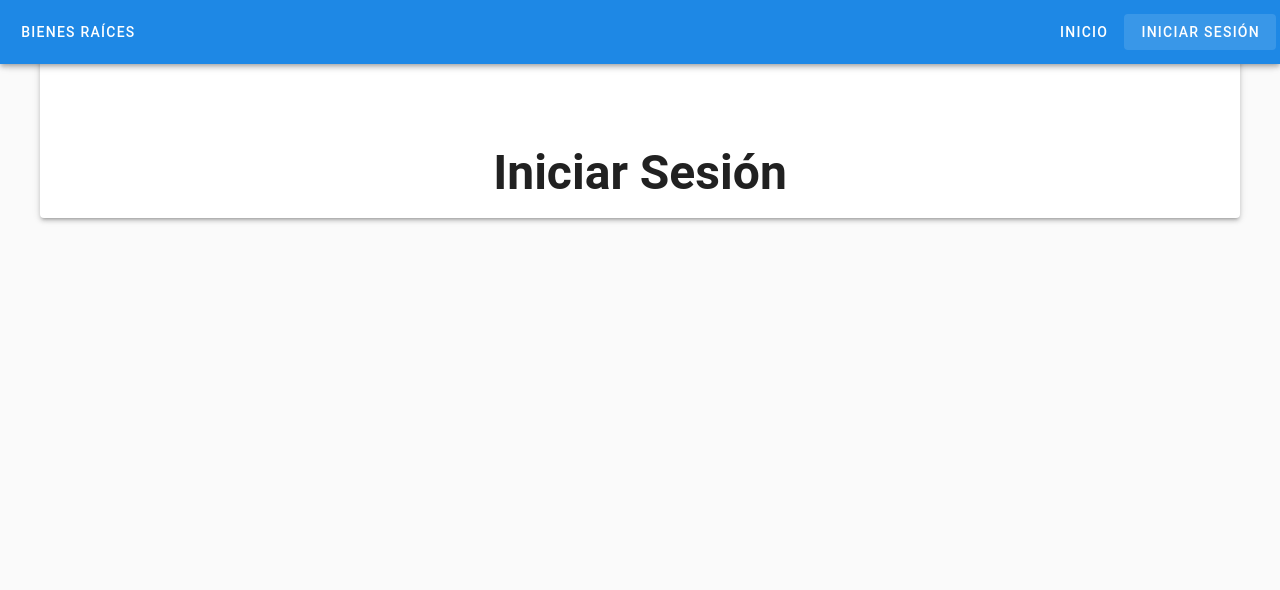
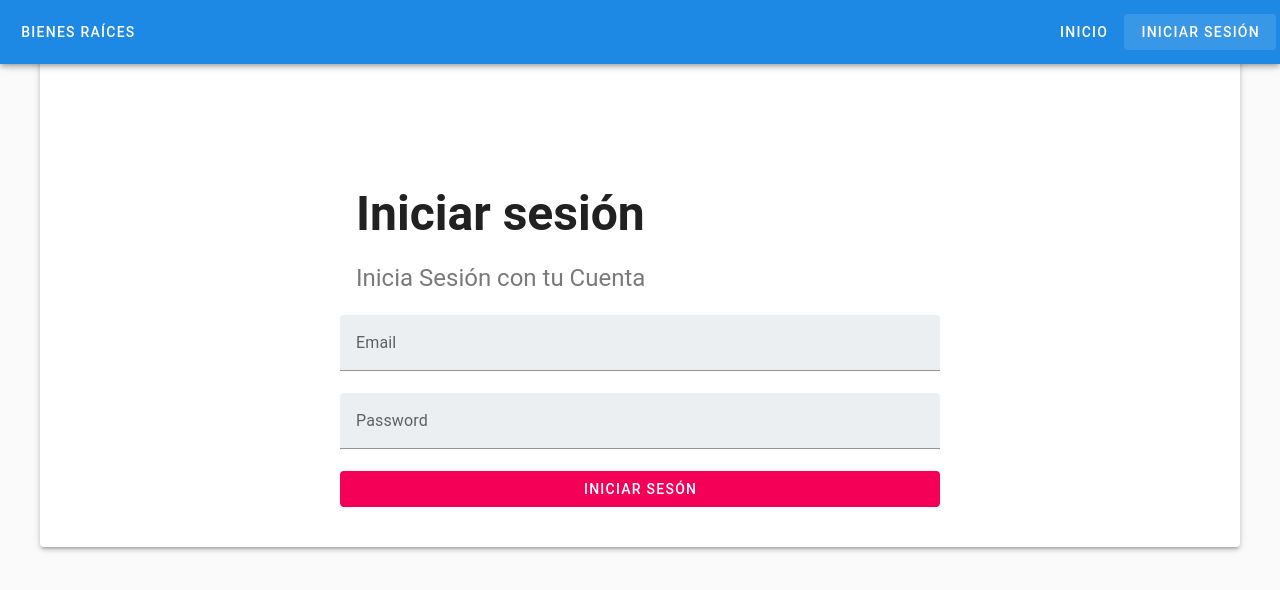
Before and after one commit to FrancoSilva77/Bienes-Raices-Vue, a Vue app: page /login in a window 1280 px wide. Shown: the top 590 px of the page. Built offline with nearby package versions, Linux system fonts and the light colour scheme.

Commit message:
Design Login add

```diff
--- a/src/views/LoginView.vue
+++ b/src/views/LoginView.vue
@@ -1,5 +1,14 @@
 <script setup></script>
 
 <template>
-    <h1 class="text-center text-h3 font-weight-bold my-5">Iniciar Sesión</h1>
+  <v-card flat max-width="600" class="mx-auto my-10">
+    <v-card-title class="text-h3 font-weight-bold" tag="h3">Iniciar sesión</v-card-title>
+    <v-card-subtitle class="text-h5">Inicia Sesión con tu Cuenta</v-card-subtitle>
+    <v-form class="mt-5">
+      <v-text-field type="email" label="Email" bg-color="blue-grey-lighten-5" />
+      <v-text-field type="password" label="Password" bg-color="blue-grey-lighten-5" />
+
+      <v-btn block color="pink-accent-3">Iniciar Sesón</v-btn>
+    </v-form>
+  </v-card>
 </template>
```
